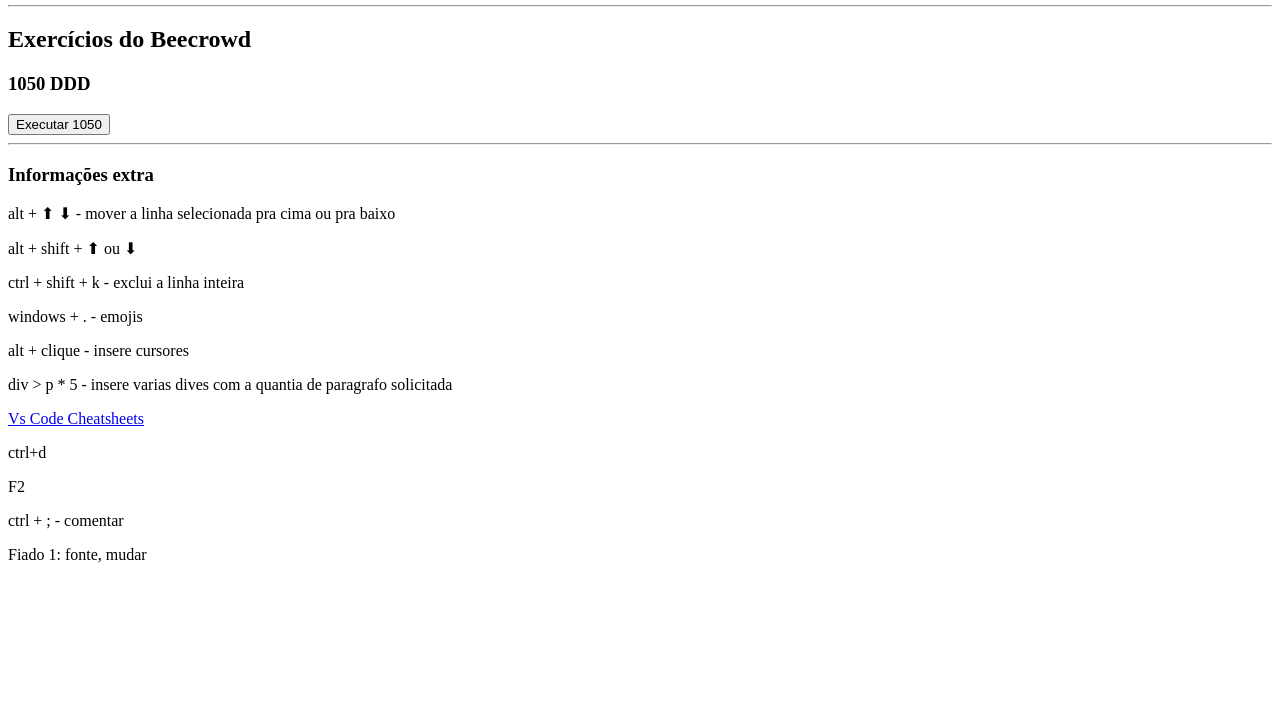
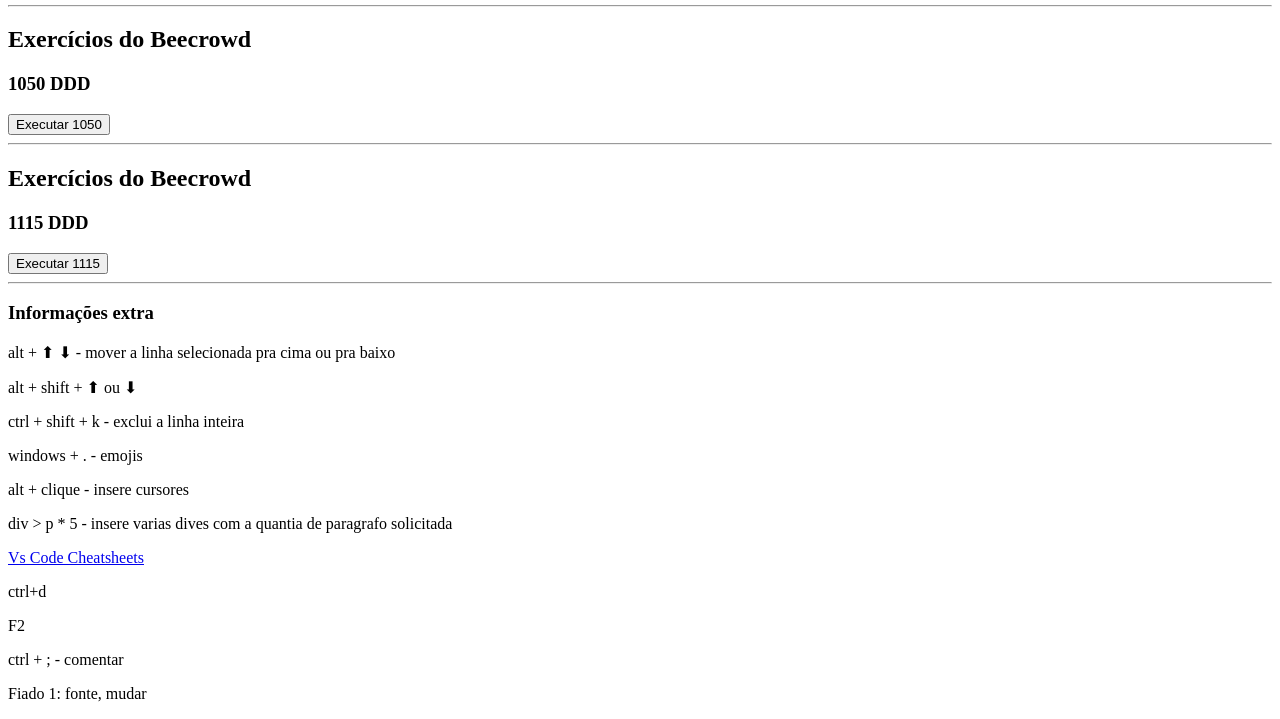
Before and after one commit to CAMILALISTON/Meu-Primeiro-Repositorio, a plain HTML site: page index.html in a window 1280 px wide. Shown: the part 1774-2493 px from the top of the page. Before the commit the page ends 2354 px from the top, so only its background shows below. Drawn offline with Linux system fonts and the light colour scheme; a script that the page names is missing.

Commit message:
Update index.html

```diff
--- a/index.html
+++ b/index.html
@@ -142,6 +142,14 @@
 </div>
 
 <hr>
+<div>
+    <h2>Exercícios do Beecrowd</h2>
+    <h3>1115 DDD</h3>
+
+    <button onclick="executar1115()">Executar 1115</button>
+</div>
+
+<hr>
     <div>
         <h3>Informações extra</h3>
         <p>alt + ⬆ ⬇ - mover a linha selecionada pra cima ou pra baixo</p>
```
